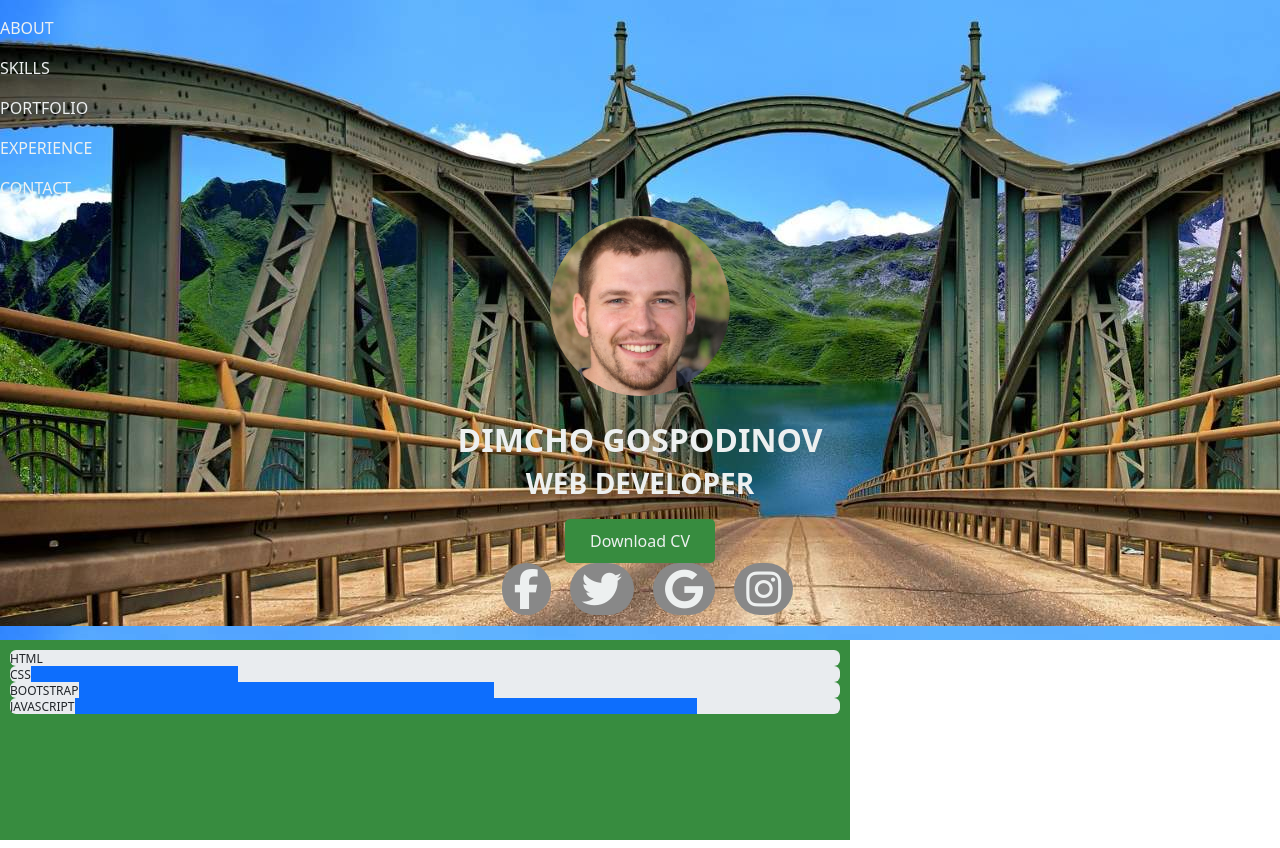
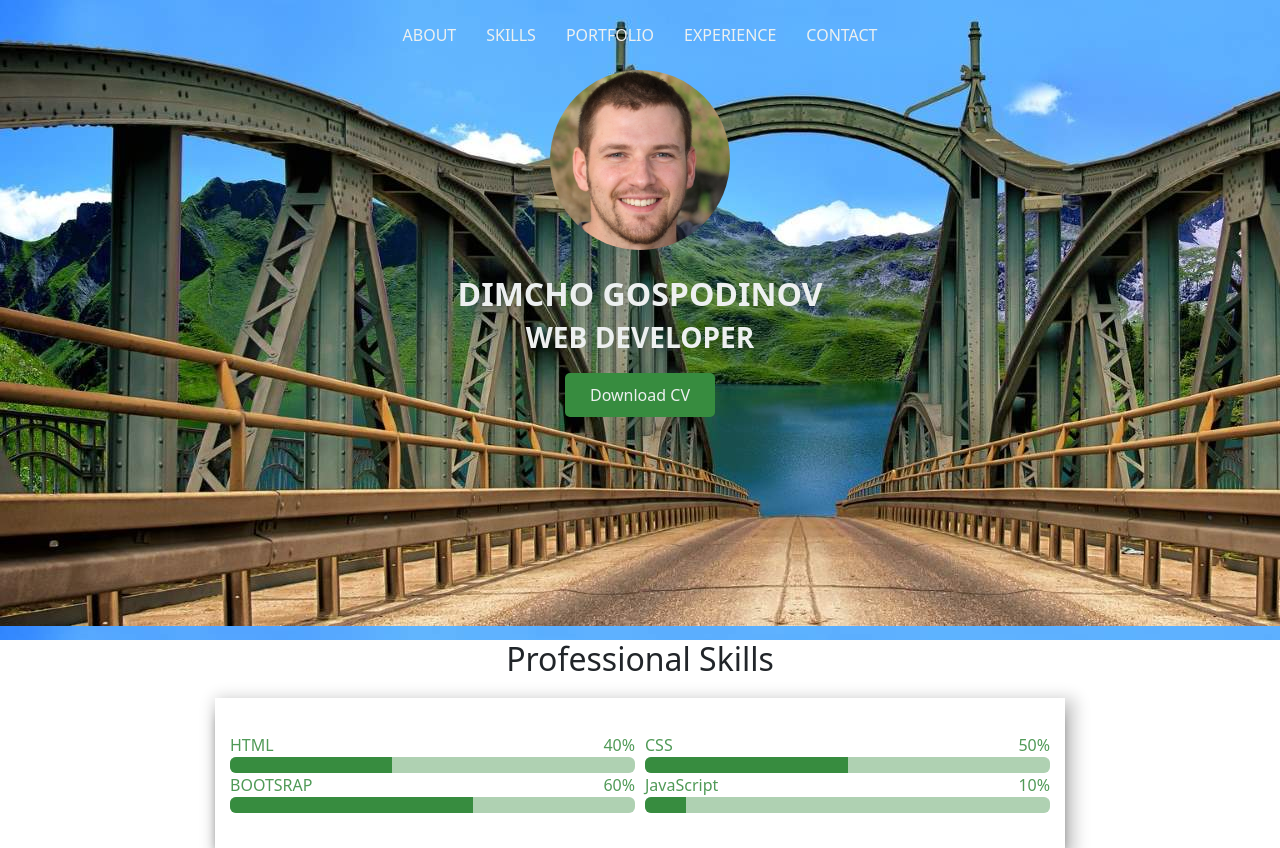
Before and after one commit to Dimcho28/Cv, a plain HTML site: page index.html in a window 1280 px wide. Drawn offline with nearby package versions, Linux system fonts and the light colour scheme.

Commit message:
progress

```diff
--- a/index.html
+++ b/index.html
@@ -30,33 +30,55 @@
                 <button class="bt-heder">Download CV</button>
             </div>
 
-            <div class="social-media">
-                <i class="btn fa-brands fa-facebook-f font-awesome-icon-heder"></i>
-                <i class="btn fab fa-twitter font-awesome-icon-heder"></i>
-                <i class="btn fab fa-google font-awesome-icon-heder"></i>
-                <i class="btn fa-brands fa-instagram font-awesome-icon-heder"></i>
-            </div>
         </div>
         <!-- ================================== /Heder ====================================== -->
 
         <!-- ================================== Progress Tag ====================================== -->
+    <a name="skill"></a>
+    <h2 class="section">Professional Skills</h2>
     <div class="box-progress">
-
-            <div class="progress">
+        <div class="progress-left">
+            <div>
+                <div class="progress-info">
                     <span>HTML</span>
-                <div class="progress-bar" role="progressbar" aria-valuenow="0" aria-valuemin="0" aria-valuemax="100"></div>
+                    <span>40%</span>
                 </div>
                 <div class="progress">
-                <span>CSS</span>
-                <div class="progress-bar" role="progressbar" style="width: 25%" aria-valuenow="25" aria-valuemin="0" aria-valuemax="100"></div>
+                    <div class="progress-bar" role="progressbar" style="width: 40%" aria-valuenow="0" aria-valuemin="0" aria-valuemax="100"></div>
+                </div>
+            </div>
+
+            <div>
+                <div class="progress-info">
+                    <span>BOOTSRAP</span>
+                    <span>60%</span>
                 </div>
                 <div class="progress">
-                <span>BOOTSTRAP</span> <br>
-                <div class="progress-bar" role="progressbar" style="width: 50%" aria-valuenow="50" aria-valuemin="0" aria-valuemax="100"></div>
+                    <div class="progress-bar" role="progressbar" style="width: 60%" aria-valuenow="0" aria-valuemin="0" aria-valuemax="100"></div>
+                </div>
+            </div>
+        </div>
+
+        <div class="progress-right">
+            <div>
+                <div class="progress-info">
+                    <span>CSS</span>
+                    <span>50%</span>
                 </div>
                 <div class="progress">
-                <span>JAVASCRIPT</span>
-                <div class="progress-bar" role="progressbar" style="width: 75%" aria-valuenow="75" aria-valuemin="0" aria-valuemax="100"></div>
+                    <div class="progress-bar" role="progressbar" style="width: 50%" aria-valuenow="0" aria-valuemin="0" aria-valuemax="100"></div>
+                </div>
+            </div>
+
+            <div>
+                <div class="progress-info">
+                    <span>JavaScript</span>
+                    <span>10%</span>
+                </div>
+                <div class="progress">
+                    <div class="progress-bar" role="progressbar" style="width: 10%" aria-valuenow="0" aria-valuemin="0" aria-valuemax="100"></div>
+                </div>
+            </div>
         </div>
 
     </div>
--- a/style.css
+++ b/style.css
@@ -3,26 +3,25 @@
     height: 80vh;
 }
 
-.nav-item {
-    display: inline;
-}
-
 .navbar-nav {
     width: 100%;
+    display: flex;
+    flex-direction: row;
+    justify-content: center;
 }
 
 .nav-link{
     color: #edf0f0;
     text-transform: uppercase;
+    padding: 10px;
+    margin: 5px;
 
 }
 
 .nav-link:hover {
     color: #edf0f0;
     background-color: #4f716c;
-    padding: 10px;
     border-radius: 10px 0px 10px 0px;
-    margin: 5px;
 }
 
 .box-heder-img-text{
@@ -65,8 +64,12 @@
     margin-left: 15px ;
     background-color: #888888;
     border-radius: 100px;
+    width: 60px;
+    height: 60px;
     border: none;
-
+    display: flex;
+    align-items: center;
+    justify-content: center;
 }
 
 .font-awesome-icon-heder:hover{
@@ -86,7 +89,36 @@
 
 .box-progress{
     width: 850px;
-    height: 200px;
+    height: 150px;
+    background-color: #ffffff;
+    box-shadow: 0px 10px 13px -7px #000000, 5px 5px 15px 5px rgba(0,0,0,0.2);
+    padding: 10px;
+    display: flex;
+    flex-direction: row;
+    margin: auto;
+    align-items: center;
+    margin-top: 20px;
+    color: #509a57;
+}
+
+.progress-info {
+    display: flex;
+    justify-content: space-between;
+}
+
+.progress-left, .progress-right {
+    width: 50%;
+    margin: 5px;
+}
+
+.progress-bar {
     background-color: #378c3f;
-    padding: 10px;
 }
+
+.progress {
+    background-color: #afd1b2;
+}
+
+.section {
+    text-align: center;
+}
```
Lines whose indentation alone changed are shown as unchanged.
